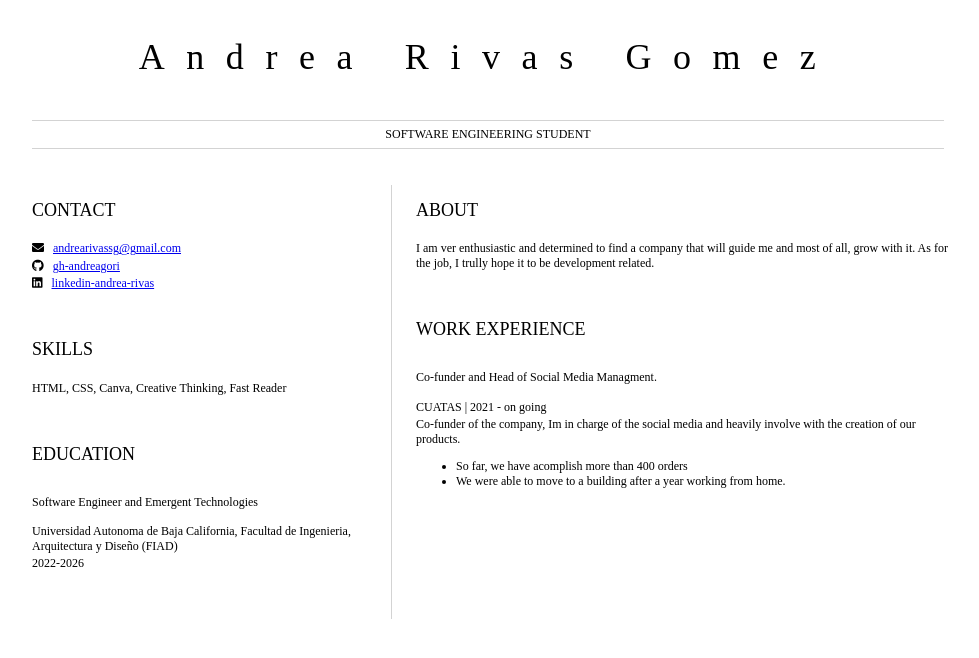
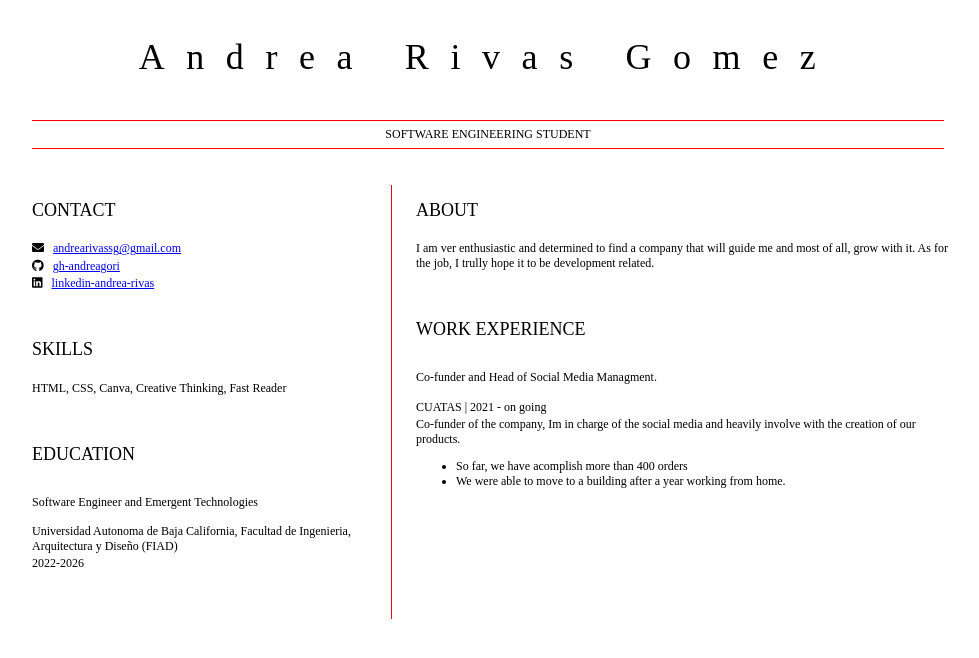
Before and after one commit to andreagori/git-resume-showcase, a plain HTML site: page index.html in a window 1280 px wide. Shown: the whole page, without its empty margins (152-1131 px from the left). Drawn offline with Linux system fonts and the light colour scheme.

Commit message:
cambie el color

```diff
--- a/style.css
+++ b/style.css
@@ -47,7 +47,7 @@ p {
 
 hr {
     border: none;
-    background-color: lightgray;
+    background-color: rgb(255, 0, 0);
     height: 1px;
 }
 
@@ -57,5 +57,5 @@ h1, h2, h3 {
 }
 
 #mainLeft {
-    border-right: 1px solid lightgray;
+    border-right: 1px solid rgb(255, 0, 0);
 }
```
